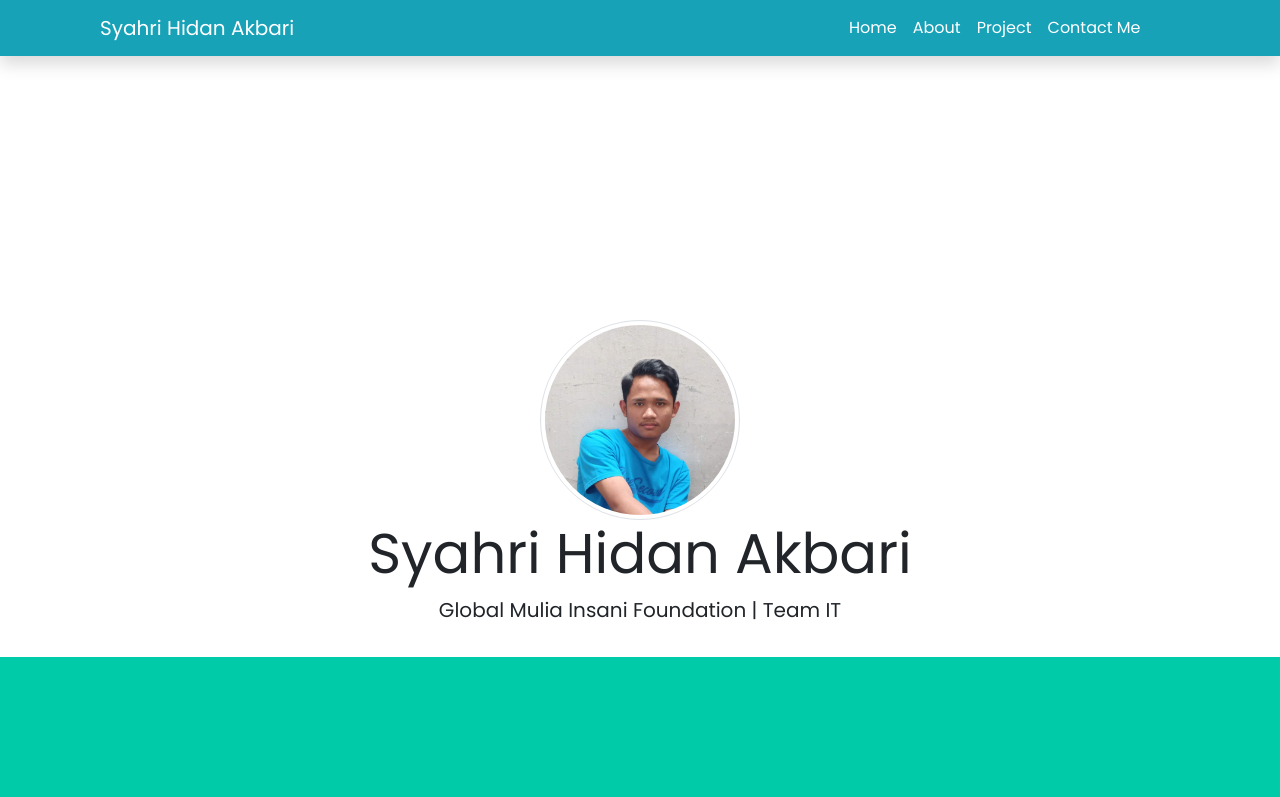
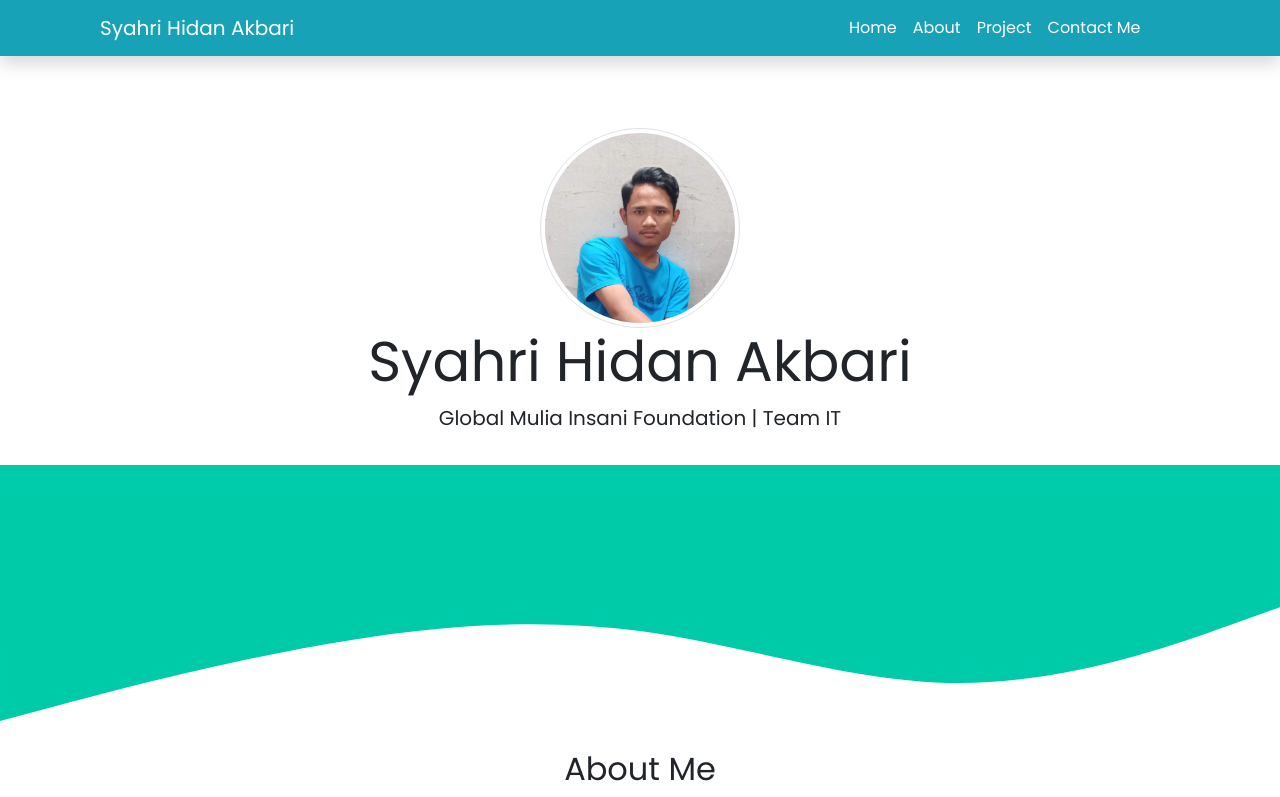
Before and after one commit to syahidanakbari/syahidanakbari.github.io, a plain HTML site: page index.html in a window 1280 px wide. Shown: the top 797 px of the page. Drawn offline with nearby package versions, Linux system fonts and the light colour scheme.

Commit message:
padding top 8rem

```diff
--- a/style.css
+++ b/style.css
@@ -4,7 +4,7 @@ body {
     font-family: 'Poppins', sans-serif;
 }
 .jumbotron {
-    padding-top: 20rem;
+    padding-top: 8rem;
     padding-bottom: 0rem;
     background-color: #fff;
 }
```
